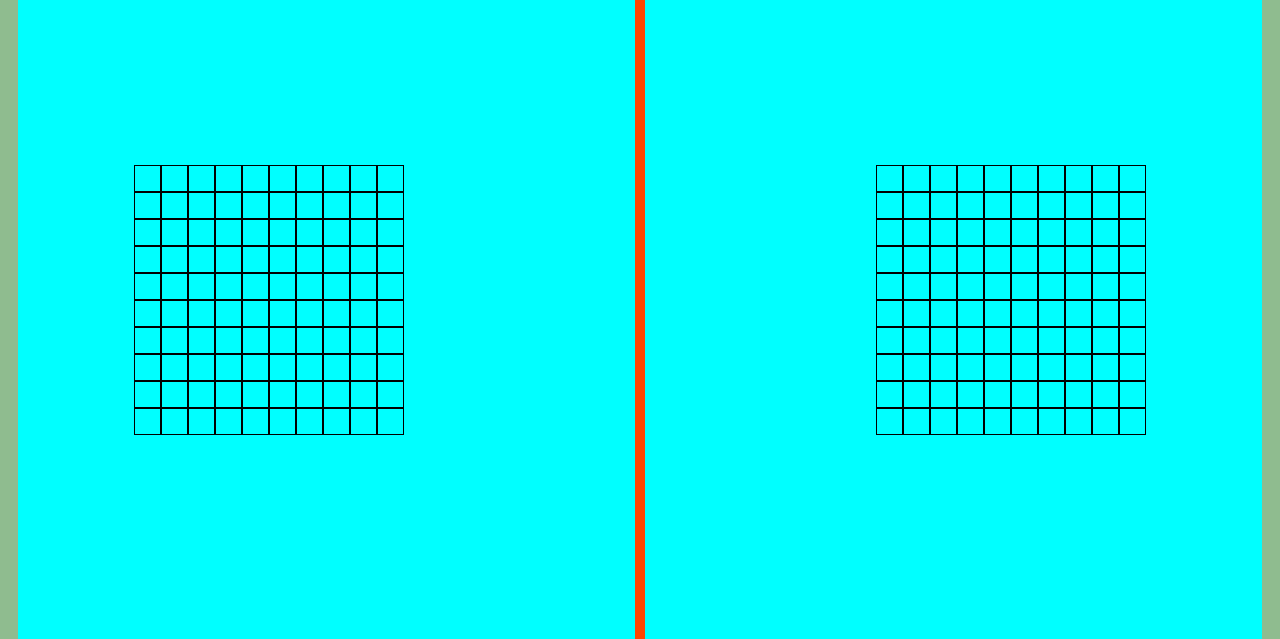
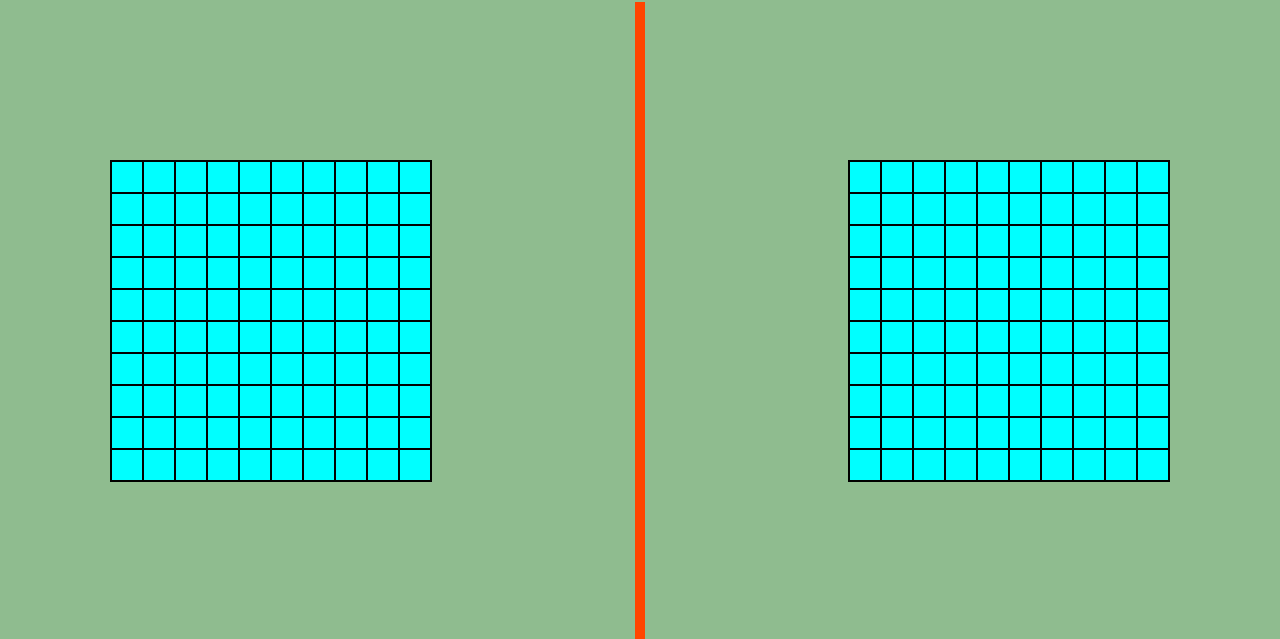
Before and after one commit to Tatadashi/odin-battleship, a website built with webpack: page src/template.html in a window 1280 px wide. Shown: the part 161-800 px from the top of the page. Built offline with nearby package versions, Linux system fonts and the light colour scheme.

Commit message:
Create button + shot space styles, Remove overlap

```diff
--- a/src/style.css
+++ b/src/style.css
@@ -31,16 +31,24 @@ body {
   font-size: xx-large;
 }
 
+#turn-button-container {
+  display: flex;
+  justify-content: center;
+}
+
+#turn-button {
+  max-width: 100px;
+  border-radius: 4px;
+  background-color: bisque;
+}
+
 #board-section {
   display: flex;
   flex-grow: 1;
   justify-content: space-around;
-  margin-inline: 10px;
   align-items: center;
-  background-color: aqua;
 }
 
-/*TODO make borders not overlap*/
 .board {
   display: flex;
   flex-grow: 1;
@@ -53,10 +61,21 @@ body {
 }
 
 .space {
-  border: black solid 1px;
+  background-color: aqua;
+  border: black solid 2px;
+  border-top: 0px;
+  border-left: 0px;
   aspect-ratio: 1 / 1;
-  min-width: 25px;
+  min-width: 30px;
   max-height: 40px;
+}
+
+.space.top {
+  border-top: black solid 2px;
+}
+
+.space.left {
+  border-left: black solid 2px;
 }
 
 .space:hover {
@@ -65,6 +84,32 @@ body {
   cursor: pointer;
 }
 
+.space.hit {
+  background: repeating-linear-gradient(
+  45deg,
+  red,
+  red 4px,
+  aqua 4px,
+  aqua 7px
+);
+}
+
+.space.miss {
+  background: repeating-linear-gradient(
+  135deg,
+  lightgrey,
+  lightgrey 5px,
+  white 5px,
+  white 10px
+);
+}
+
+
+.space.hit:hover,
+.space.miss:hover {
+  cursor: not-allowed;
+}
+
 #border {
   border-inline:orangered solid 5px;
   height: 100%;
--- a/src/template.html
+++ b/src/template.html
@@ -11,10 +11,25 @@
       <div id="announcement">Player 1's Turn</div>
       <div id="player-2" class="name">Player 2</div>
     </div>
+    <div id="turn-button-container">
+      <button id="turn-button">Next Turn Phase</button>
+    </div>
     <div id="board-section">
       <div id="board-1">
         <div class="row">
-          <div class="space"></div>
+          <div class="space top left"></div>
+          <div class="space top"></div>
+          <div class="space top"></div>
+          <div class="space top"></div>
+          <div class="space top"></div>
+          <div class="space top"></div>
+          <div class="space top"></div>
+          <div class="space top"></div>
+          <div class="space top"></div>
+          <div class="space top"></div>
+        </div>
+        <div class="row">
+          <div class="space left"></div>
           <div class="space"></div>
           <div class="space"></div>
           <div class="space"></div>
@@ -26,7 +41,7 @@
           <div class="space"></div>
         </div>
         <div class="row">
-          <div class="space"></div>
+          <div class="space left"></div>
           <div class="space"></div>
           <div class="space"></div>
           <div class="space"></div>
@@ -38,7 +53,7 @@
           <div class="space"></div>
         </div>
         <div class="row">
-          <div class="space"></div>
+          <div class="space left"></div>
           <div class="space"></div>
           <div class="space"></div>
           <div class="space"></div>
@@ -50,7 +65,7 @@
           <div class="space"></div>
         </div>
         <div class="row">
-          <div class="space"></div>
+          <div class="space left"></div>
           <div class="space"></div>
           <div class="space"></div>
           <div class="space"></div>
@@ -62,7 +77,7 @@
           <div class="space"></div>
         </div>
         <div class="row">
-          <div class="space"></div>
+          <div class="space left"></div>
           <div class="space"></div>
           <div class="space"></div>
           <div class="space"></div>
@@ -74,7 +89,7 @@
           <div class="space"></div>
         </div>
         <div class="row">
-          <div class="space"></div>
+          <div class="space left"></div>
           <div class="space"></div>
           <div class="space"></div>
           <div class="space"></div>
@@ -86,7 +101,7 @@
           <div class="space"></div>
         </div>
         <div class="row">
-          <div class="space"></div>
+          <div class="space left"></div>
           <div class="space"></div>
           <div class="space"></div>
           <div class="space"></div>
@@ -98,7 +113,7 @@
           <div class="space"></div>
         </div>
         <div class="row">
-          <div class="space"></div>
+          <div class="space left"></div>
           <div class="space"></div>
           <div class="space"></div>
           <div class="space"></div>
@@ -110,19 +125,7 @@
           <div class="space"></div>
         </div>
         <div class="row">
-          <div class="space"></div>
-          <div class="space"></div>
-          <div class="space"></div>
-          <div class="space"></div>
-          <div class="space"></div>
-          <div class="space"></div>
-          <div class="space"></div>
-          <div class="space"></div>
-          <div class="space"></div>
-          <div class="space"></div>
-        </div>
-        <div class="row">
-          <div class="space"></div>
+          <div class="space left"></div>
           <div class="space"></div>
           <div class="space"></div>
           <div class="space"></div>
@@ -137,7 +140,19 @@
       <div id="border"></div>
       <div id="board-2">
         <div class="row">
-          <div class="space"></div>
+          <div class="space top left"></div>
+          <div class="space top"></div>
+          <div class="space top"></div>
+          <div class="space top"></div>
+          <div class="space top"></div>
+          <div class="space top"></div>
+          <div class="space top"></div>
+          <div class="space top"></div>
+          <div class="space top"></div>
+          <div class="space top"></div>
+        </div>
+        <div class="row">
+          <div class="space left"></div>
           <div class="space"></div>
           <div class="space"></div>
           <div class="space"></div>
@@ -149,7 +164,7 @@
           <div class="space"></div>
         </div>
         <div class="row">
-          <div class="space"></div>
+          <div class="space left"></div>
           <div class="space"></div>
           <div class="space"></div>
           <div class="space"></div>
@@ -161,7 +176,7 @@
           <div class="space"></div>
         </div>
         <div class="row">
-          <div class="space"></div>
+          <div class="space left"></div>
           <div class="space"></div>
           <div class="space"></div>
           <div class="space"></div>
@@ -173,7 +188,7 @@
           <div class="space"></div>
         </div>
         <div class="row">
-          <div class="space"></div>
+          <div class="space left"></div>
           <div class="space"></div>
           <div class="space"></div>
           <div class="space"></div>
@@ -185,7 +200,7 @@
           <div class="space"></div>
         </div>
         <div class="row">
-          <div class="space"></div>
+          <div class="space left"></div>
           <div class="space"></div>
           <div class="space"></div>
           <div class="space"></div>
@@ -197,7 +212,7 @@
           <div class="space"></div>
         </div>
         <div class="row">
-          <div class="space"></div>
+          <div class="space left"></div>
           <div class="space"></div>
           <div class="space"></div>
           <div class="space"></div>
@@ -209,7 +224,7 @@
           <div class="space"></div>
         </div>
         <div class="row">
-          <div class="space"></div>
+          <div class="space left"></div>
           <div class="space"></div>
           <div class="space"></div>
           <div class="space"></div>
@@ -221,7 +236,7 @@
           <div class="space"></div>
         </div>
         <div class="row">
-          <div class="space"></div>
+          <div class="space left"></div>
           <div class="space"></div>
           <div class="space"></div>
           <div class="space"></div>
@@ -233,19 +248,7 @@
           <div class="space"></div>
         </div>
         <div class="row">
-          <div class="space"></div>
-          <div class="space"></div>
-          <div class="space"></div>
-          <div class="space"></div>
-          <div class="space"></div>
-          <div class="space"></div>
-          <div class="space"></div>
-          <div class="space"></div>
-          <div class="space"></div>
-          <div class="space"></div>
-        </div>
-        <div class="row">
-          <div class="space"></div>
+          <div class="space left"></div>
           <div class="space"></div>
           <div class="space"></div>
           <div class="space"></div>
```
